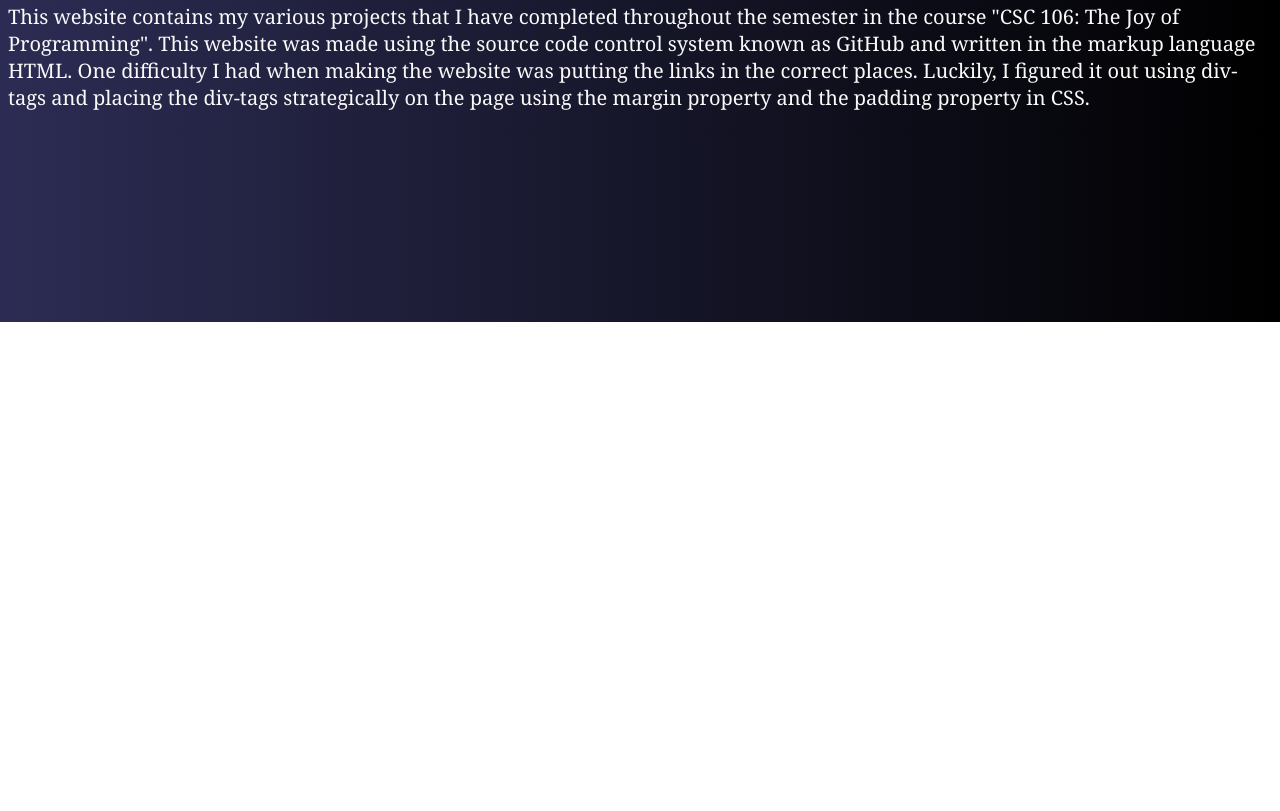
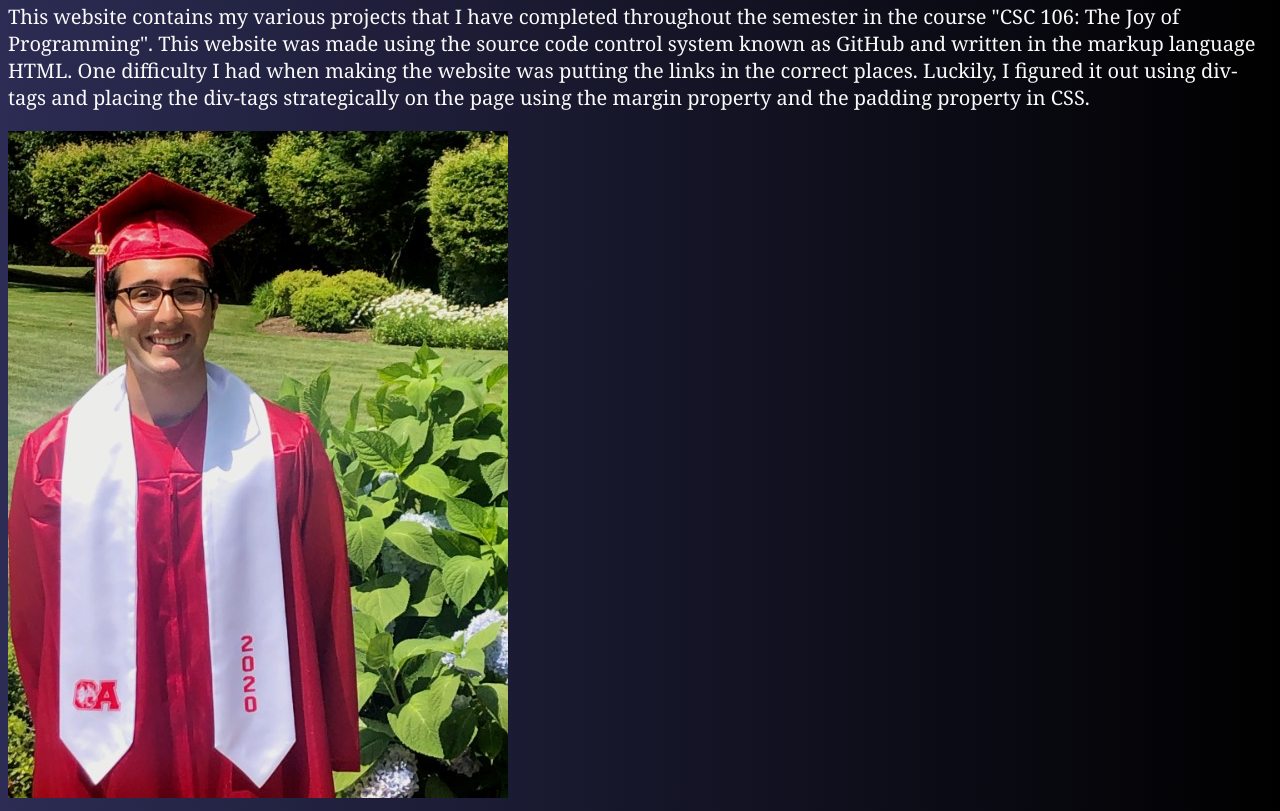
Before and after one commit to christian7974/christian7974.github.io, a plain HTML site: page index.html in a window 1280 px wide. Shown: the part 478-1289 px from the top of the page. Before the commit the page ends 800 px from the top, so only its background shows below. Drawn offline with Linux system fonts and the light colour scheme.

Commit message:
Update index.html

```diff
--- a/index.html
+++ b/index.html
@@ -34,5 +34,6 @@
             the margin property and the padding property in CSS.
         </p>
         </div>
+        <img src="christian.jpg" alt="A picture of me with my red graduation cap and gown in my front yard.">
     </body>
 </html>
```
